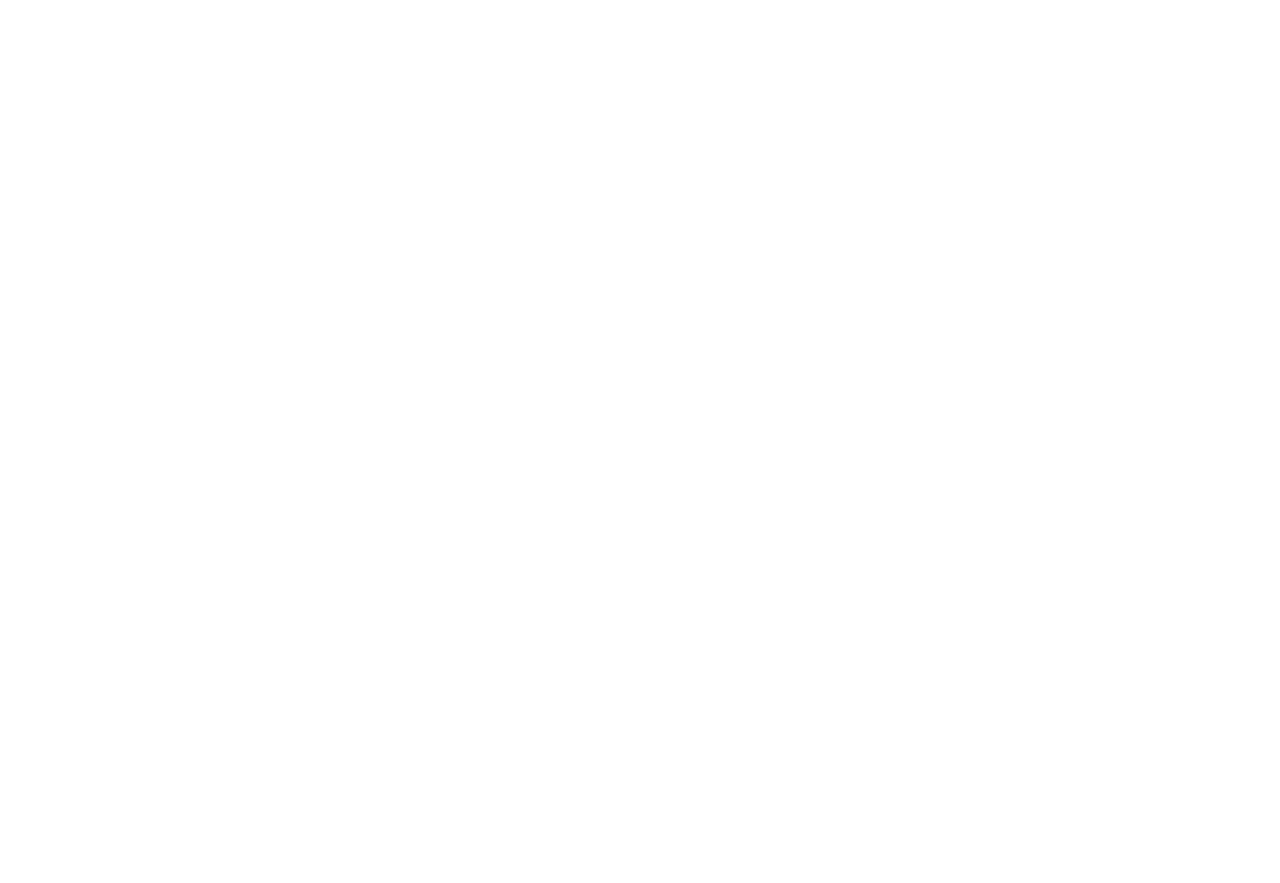
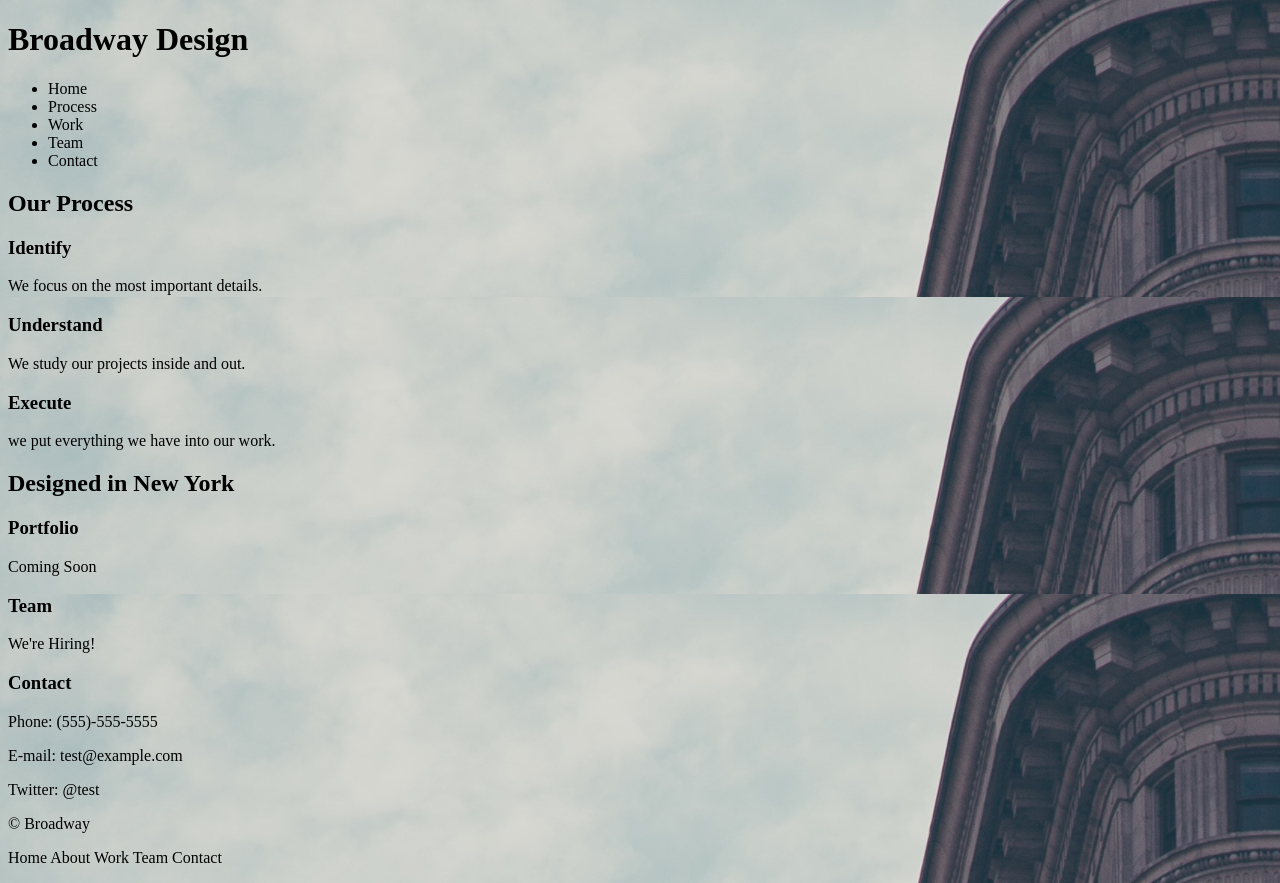
Before and after one commit to elenakurtova/Broadway, a plain HTML site: page index.html in a window 1280 px wide. Before the commit the page ends 800 px from the top, so only its background shows below. Drawn offline with Linux system fonts and the light colour scheme.

Commit message:
Added content

```diff
--- a/index.html
+++ b/index.html
@@ -5,8 +5,33 @@
     <title>Broadway</title>
     <link rel="stylesheet" href="/resources/css/style.css" type="text/css">
   </head>
-  <body>
-
+  <body background="./resources/images/background.png" background-repeat: no-repeat>
+    <h1>Broadway Design</h1>
+    <ul>
+      <li>Home</li>
+      <li>Process</li>
+      <li>Work</li>
+      <li>Team</li>
+      <li>Contact</li>
+    </ul>
+    <h2>Our Process</h2>
+    <h3>Identify</h3>
+    <p>We focus on the most important details.</p>
+    <h3>Understand</h3>
+    <p>We study our projects inside and out.</p>
+    <h3>Execute</h3>
+    <p>we put everything we have into our work.</p>
+    <h2>Designed in New York</h2>
+    <h3>Portfolio</h3>
+    <p>Coming Soon</p>
+    <h3>Team</h3>
+    <p>We're Hiring!</p>
+    <h3>Contact</h3>
+    <p>Phone: (555)-555-5555</p>
+    <p>E-mail: test@example.com</p>
+    <p>Twitter: @test</p>
+    <p>&copy Broadway</p>
+    <p>Home About Work Team Contact</p>
 
   </body>
 </html>
```
Also changed, not shown: resources/images/background.png (added), resources/images/execute.svg (added), resources/images/identify.svg (added), resources/images/understand.svg (added).
